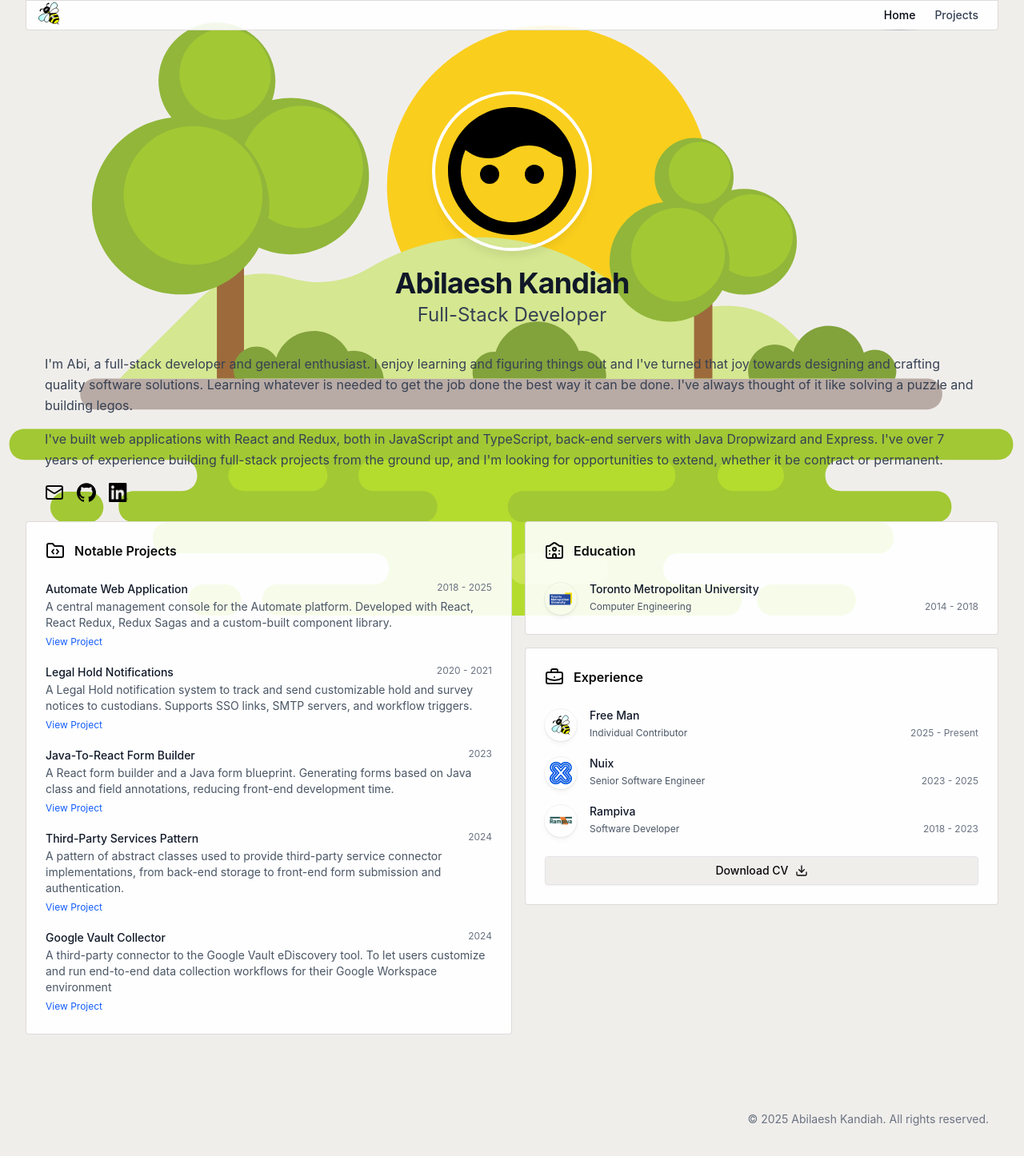
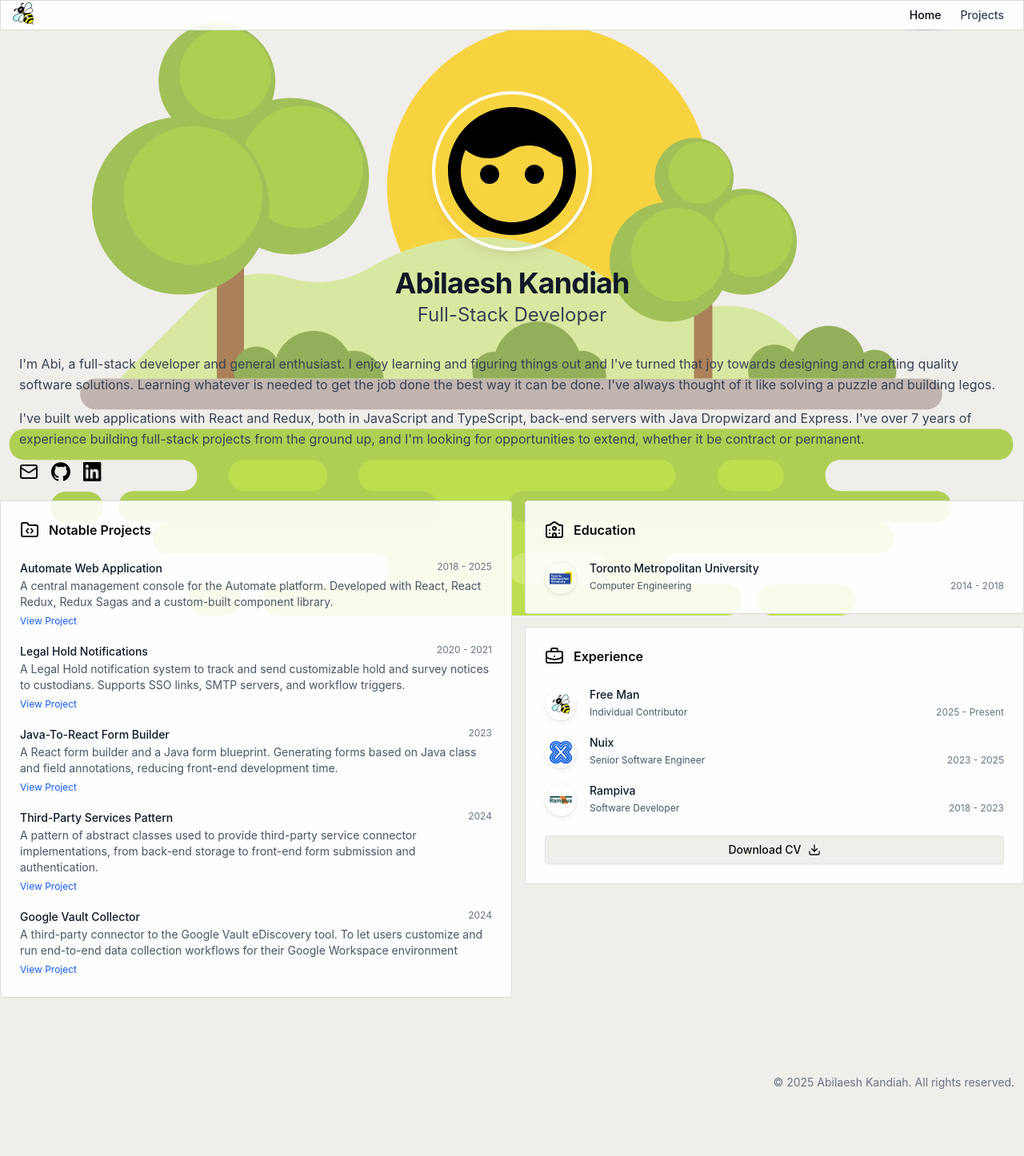
Before and after one commit to abikandiah/portfolio, a React (Vite) app: page / in a window 1280 px wide. Shown: the top 1446 px of the page at 80% size. Built offline with nearby package versions, Linux system fonts and the light colour scheme.

Commit message:
Updated content arrangment + made footer always at end

```diff
--- a/src/components/Footer.tsx
+++ b/src/components/Footer.tsx
@@ -1,7 +1,7 @@
 
 function Footer() {
     return (
-        <footer className="mx-auto max-w-screen-xl px-8 mt-auto">
+        <footer className="justfy-end mt-auto">
             <div className="py-16 px-3">
                 <div className="flex md:justify-end justify-center">
                     <p className="text-sm text-gray-500">
--- a/src/components/Header.tsx
+++ b/src/components/Header.tsx
@@ -4,7 +4,7 @@ import { Button } from "./ui/button";
 
 function Header() {
     return (
-        <header className="max-w-screen-xl mx-auto px-8 z-50 sticky top-0">
+        <header className="z-50 sticky top-0">
 
             <div className="header-card">
                 <Link to={"/"}>
--- a/src/routes/__root.tsx
+++ b/src/routes/__root.tsx
@@ -9,10 +9,10 @@ interface MyRouterContext {
 
 export const Route = createRootRouteWithContext<MyRouterContext>()({
 	component: () => (
-		<div className="">
+		<div className="flex flex-col h-full mx-auto max-w-screen-xl gap-8">
 			<Header />
 
-			<main className="max-w-screen-xl mx-auto p-8 profile-background">
+			<main className="w-full profile-background water-them">
 				<Outlet />
 			</main>
 
--- a/src/styles.css
+++ b/src/styles.css
@@ -36,7 +36,7 @@
 	background-image: url('/src//assets//sun-tree-green-background.svg');
 	background-size: cover;
 	background-position: center;
-	opacity: 0.9;
+	opacity: 0.75;
 
 	/* Push the pseudo-element behind the content */
 	z-index: -1;
```
